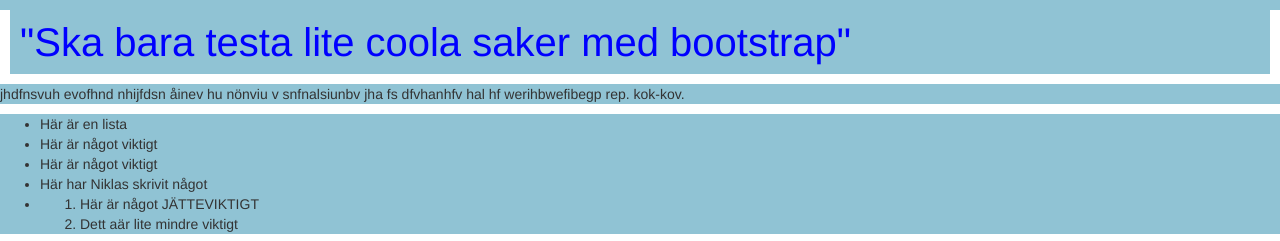
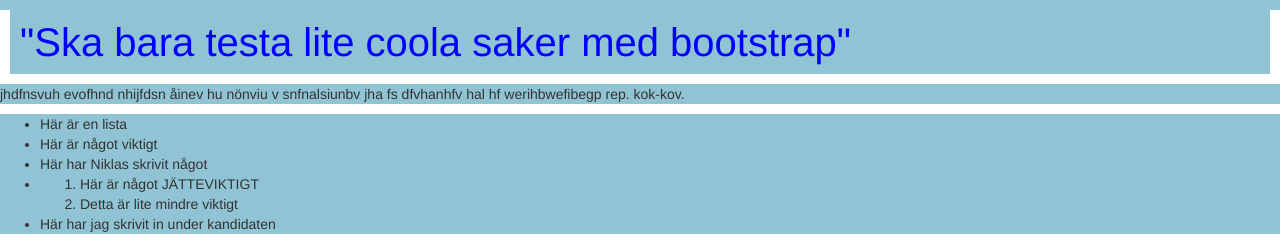
Before and after one commit to IngelaRossing/Firts, a plain HTML site: page index.html in a window 1280 px wide. Shown: the top 241 px of the page. Drawn offline with nearby package versions, Linux system fonts and the light colour scheme; grey boxes are pictures that could not be loaded.

Commit message:
did not use git add style.css

```diff
--- a/index.html
+++ b/index.html
@@ -22,14 +22,14 @@
 		<ul>
 			<li>Här är en lista</li>
 			<li>Här är något viktigt</li>
-			<li>Här är något viktigt</li>
 			<li>Här har Niklas skrivit något</li>
 			<li>
 				<ol>
 				<li>Här är något JÄTTEVIKTIGT</li>
-				<li>Dett aär lite mindre viktigt</li>
+				<li>Detta är lite mindre viktigt</li>
 				</ol>
 			</li>
+			<li>Här har jag skrivit in under kandidaten</li>
 		</ul>
 		<img src="http://natgeo.se/files/bonnier-ngm/imagecache/630x420/pictures/cat-quiz_0.jpg">
 
```
Also changed, not shown: 1 other file.
